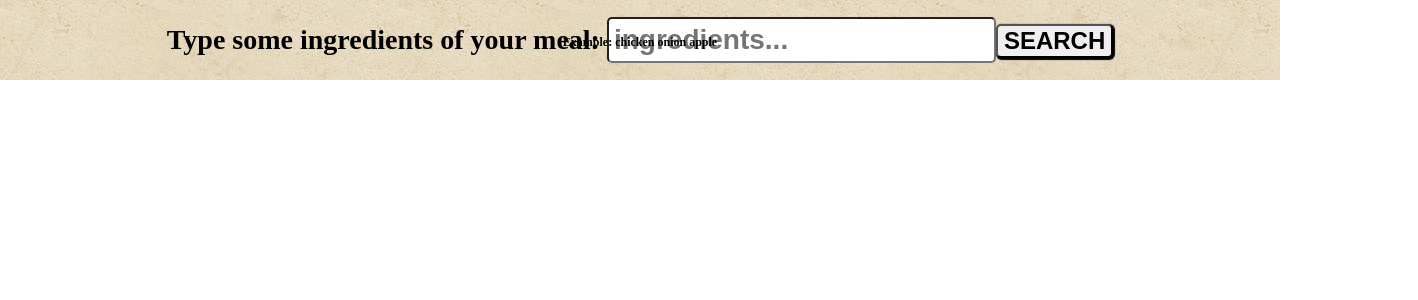
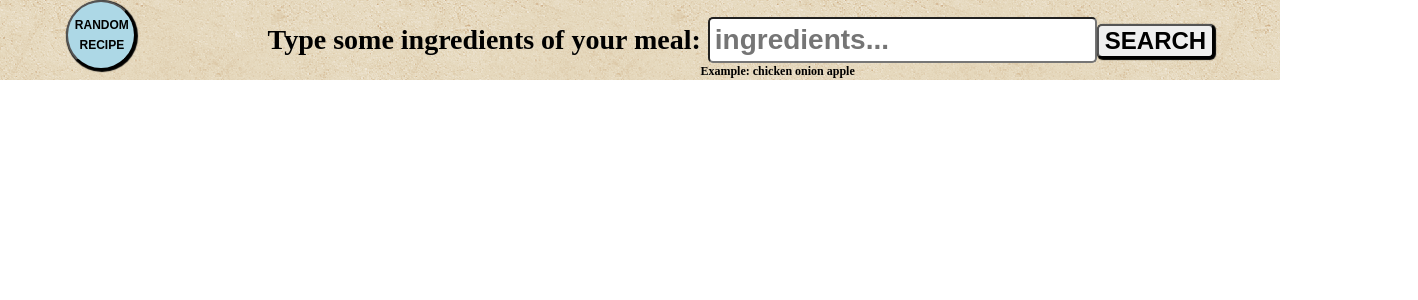
Before and after one commit to akruczek/Make-me-Food, an Angular app: page /search in a window 1280 px wide. Shown: the top 300 px of the page, 1418 px wide, since content can reach past the window. Built offline with nearby package versions, Linux system fonts and the light colour scheme.

Commit message:
next/previous page, back button

```diff
--- a/src/app/navbar/navbar.component.html
+++ b/src/app/navbar/navbar.component.html
@@ -1,8 +1,11 @@
 <nav>
+  <div class="random">
+    <button><p>RANDOM</p> <p>RECIPE</p></button>
+  </div>
   <div class="input-container">
     Type some ingredients of your meal:
     <input class="ingredients-input" [(ngModel)]="inputValue" placeholder="ingredients..." />
     <button class="search-button" (click)="search()" routerLink="/search">SEARCH</button>
+    <h6>Example: chicken onion apple</h6>
   </div>
-  <h6>Example: chicken onion apple</h6>
 </nav>
--- a/src/app/navbar/navbar.component.scss
+++ b/src/app/navbar/navbar.component.scss
@@ -5,8 +5,7 @@ nav {
   margin-left: -8px;
   margin-top: -8px;
   display: flex;
-  flex-direction: column;
-  justify-content: center;
+  justify-content: space-around;
   .input-container {
     align-self: center;
     font-size: 28px;
@@ -24,12 +23,33 @@ nav {
       box-shadow: 1px 1px 1px 1px black;
       cursor: pointer;
     }
+    h6 {
+      position: absolute;
+      width: 100%;
+      text-align: center;
+      font-size: 12px;
+      margin-top: 1px;
+      margin-left: -130px;
+    }
   }
-  h6 {
-    position: absolute;
-    width: 100%;
-    text-align: center;
-    font-size: 12px;
-    margin-top: 32px;
+  .random {
+    left: 10px;
+    button {
+      border-radius: 50%;
+      width: 70px;
+      height: 70px;
+      padding: 10px;
+      font-weight: 700;
+      font-size: 12px;
+      text-align: center;
+      background-color: lightblue;
+      box-shadow: 1px 1px 1px 1px black;
+      p {
+        margin: 0; line-height: 20px; font-weight: 600;
+        margin-left: -11px;
+        width: 70px;
+        cursor: pointer;
+      }
+    }
   }
 }
--- a/src/app/recipe.service.ts
+++ b/src/app/recipe.service.ts
@@ -1,17 +1,18 @@
 import { Injectable } from '@angular/core';
 import { catchError, map, tap } from 'rxjs/operators';
 import { Http } from '@angular/http';
-// import { Observable } from 'rxjs/Observable';
 
 const url = "http://food2fork.com/api/search?key=10cd6ff6c277cdd56b04ff13df62a2cb&q=";
-const rUrl = "http://food2fork.com/api/get?key=10cd6ff6c277cdd56b04ff13df62a2cb&rId=";  //+rId
+const rUrl = "http://food2fork.com/api/get?key=10cd6ff6c277cdd56b04ff13df62a2cb&rId=";
 
 @Injectable()
 export class RecipeService {
 
   result = [];
   recipeDetails = {};
+  searchUrl = "";
   isSearching = false;
+  page = 0;
 
   constructor(
     private http: Http
@@ -19,7 +20,9 @@ export class RecipeService {
 
   getRecipe(searchUrl: string): void {
     this.isSearching = true;
-    this.http.get(url + searchUrl).subscribe(response => {
+    this.searchUrl = searchUrl;
+    if (this.page===0) this.page = 1;
+    this.http.get(url + searchUrl + `&page=${this.page}`).subscribe(response => {
       this.result = response.json();
       this.isSearching = false;
       // console.log(response.json());
@@ -35,4 +38,10 @@ export class RecipeService {
     });
   }
 
+  changePage(next: boolean): void {
+    if (next) this.page++;
+    else this.page--;
+    this.getRecipe(this.searchUrl);
+  }
+
 }
--- a/src/app/recipe/recipe.component.html
+++ b/src/app/recipe/recipe.component.html
@@ -1,14 +1,13 @@
-<!-- this.recipeService.recipeDetails -->
 <div class="details-container">
   <div class="preloader" *ngIf="this.recipeService.isSearching">
     <h1>Loading</h1>
     <h1 class="stick">|</h1>
   </div>
-  <section class="image-section" *ngIf="this.recipeService.recipeDetails.image_url">
+  <section class="image-section" *ngIf="this.recipeService.recipeDetails.image_url  && !this.recipeService.isSearching">
     <img src={{this.recipeService.recipeDetails.image_url}} />
   </section>
 
-  <section class="description-section" *ngIf="this.recipeService.recipeDetails.ingredients">
+  <section class="description-section" *ngIf="this.recipeService.recipeDetails.ingredients && !this.recipeService.isSearching">
     <h1>{{this.recipeService.recipeDetails.title}}</h1>
     <h2>Ingredients:</h2>
     <ul>
@@ -16,5 +15,6 @@
         {{ingredient}}
       </li>
     </ul>
+    <button class="back-button" (click)="this.goBack()">&#8617; RETURN</button>
   </section>
 </div>
--- a/src/app/recipe/recipe.component.scss
+++ b/src/app/recipe/recipe.component.scss
@@ -49,4 +49,11 @@
       }
     }
   }
+  .back-button {
+    width: 100px;
+    height: 30px;
+    font-weight: 600;
+    align-self: flex-end;
+    cursor: pointer;
+  }
 }
--- a/src/app/recipe/recipe.component.ts
+++ b/src/app/recipe/recipe.component.ts
@@ -1,5 +1,6 @@
 import { Component, OnInit } from '@angular/core';
 import { RecipeService } from "./../recipe.service";
+import { Location } from "@angular/common";
 
 @Component({
   selector: 'app-recipe',
@@ -9,11 +10,16 @@ import { RecipeService } from "./../recipe.service";
 export class RecipeComponent implements OnInit {
 
   constructor(
-    private recipeService: RecipeService
+    private recipeService: RecipeService,
+    private location: Location
   ) { }
 
   ngOnInit() {
 
   }
 
+  goBack(): void {
+    this.location.back();
+  }
+
 }
--- a/src/app/search-result/search-result.component.html
+++ b/src/app/search-result/search-result.component.html
@@ -1,10 +1,21 @@
 <section class="search-result">
-  <!-- *ngIf="(results.length === 0) && this.recipeService.isSearching" -->
+  <header class="search-result-header" *ngIf="this.recipeService.page > 0 && !this.recipeService.isSearching">
+
+    <button *ngIf="this.recipeService.page > 1" class="prev-page" (click)="previousPage()">
+      &#8617; Previous page
+    </button>
+
+    <h1 class="activ-page">PAGE: {{this.recipeService.page}}</h1>
+
+    <button class="next-page" (click)="nextPage()">
+      Next Page &#8618;
+    </button>
+  </header>
   <div class="preloader" *ngIf="(results.length === 0) && this.recipeService.isSearching">
     <h1>Loading</h1>
     <h1 class="stick">|</h1>
   </div>
-  <ul *ngIf="results">
+  <ul *ngIf="results && !this.recipeService.isSearching">
     <li *ngFor="let result of this.recipeService.result.recipes">
       <div class="result-item">
         <section class="image-section">
--- a/src/app/search-result/search-result.component.scss
+++ b/src/app/search-result/search-result.component.scss
@@ -1,5 +1,25 @@
 .search-result {
   width: 100vw;
+  .search-result-header {
+    margin-left: -8px;
+    width: 100vw;
+    height: 100px;
+    display: flex;
+    margin-top: 10px;
+    justify-content: space-around;
+    h1 {
+      font-size: 18px;
+      font-weight: 600;
+    }
+    button {
+      border-radius: 5px;
+      height: 50px;
+      width: 180px;
+      font-size: 20px;
+      font-weight: 700;
+      cursor: pointer;
+    }
+  }
   .preloader {
     text-align: center;
     font-size: 36px;
--- a/src/app/search-result/search-result.component.ts
+++ b/src/app/search-result/search-result.component.ts
@@ -20,4 +20,14 @@ export class SearchResultComponent implements OnInit {
     this.recipeService.getRecipeDescriptions(id);
   }
 
+  previousPage(): void {
+    console.log("prev");
+    this.recipeService.changePage(false);
+  }
+
+  nextPage(): void {
+    console.log("next");
+    this.recipeService.changePage(true);
+  }
+
 }
```
